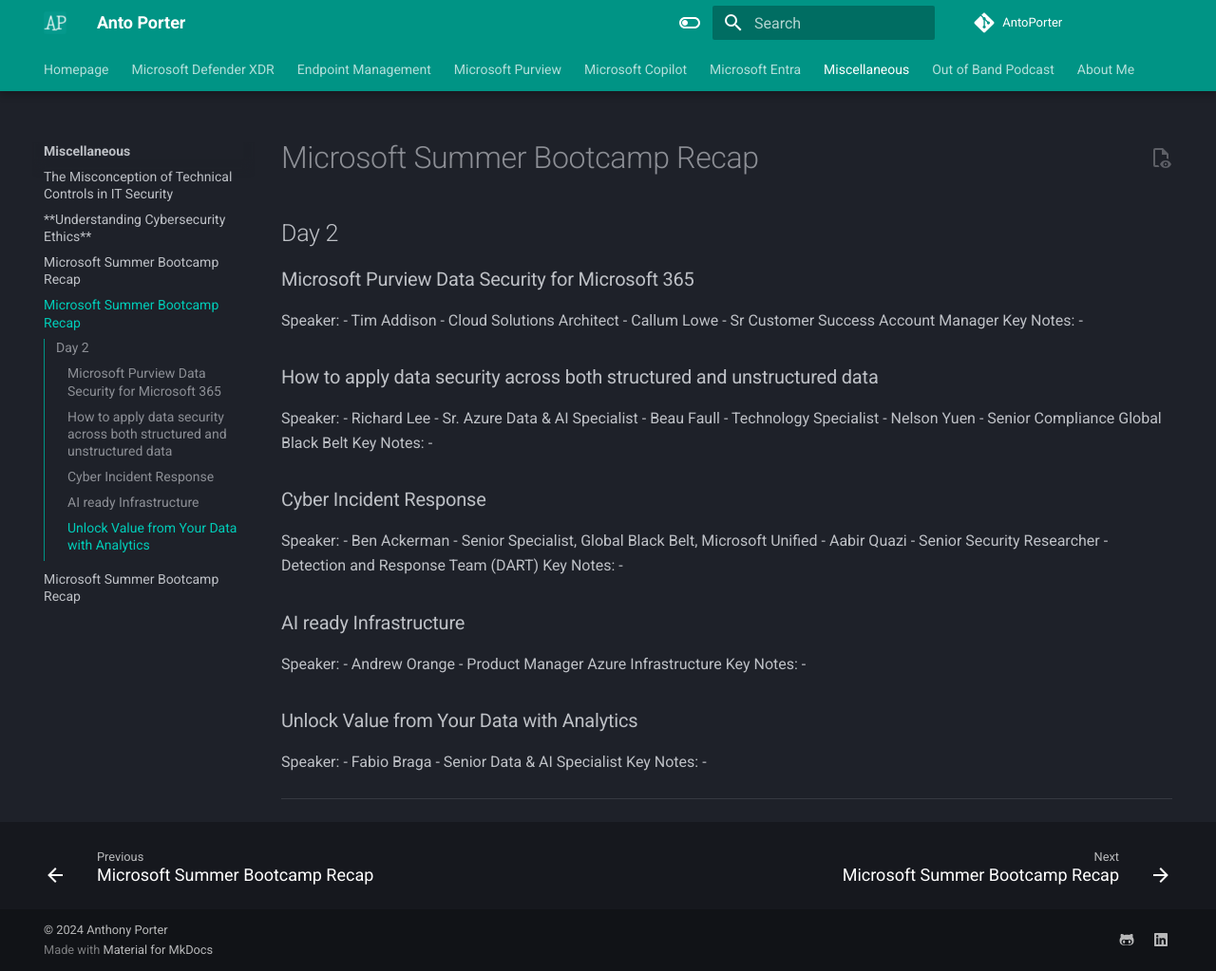
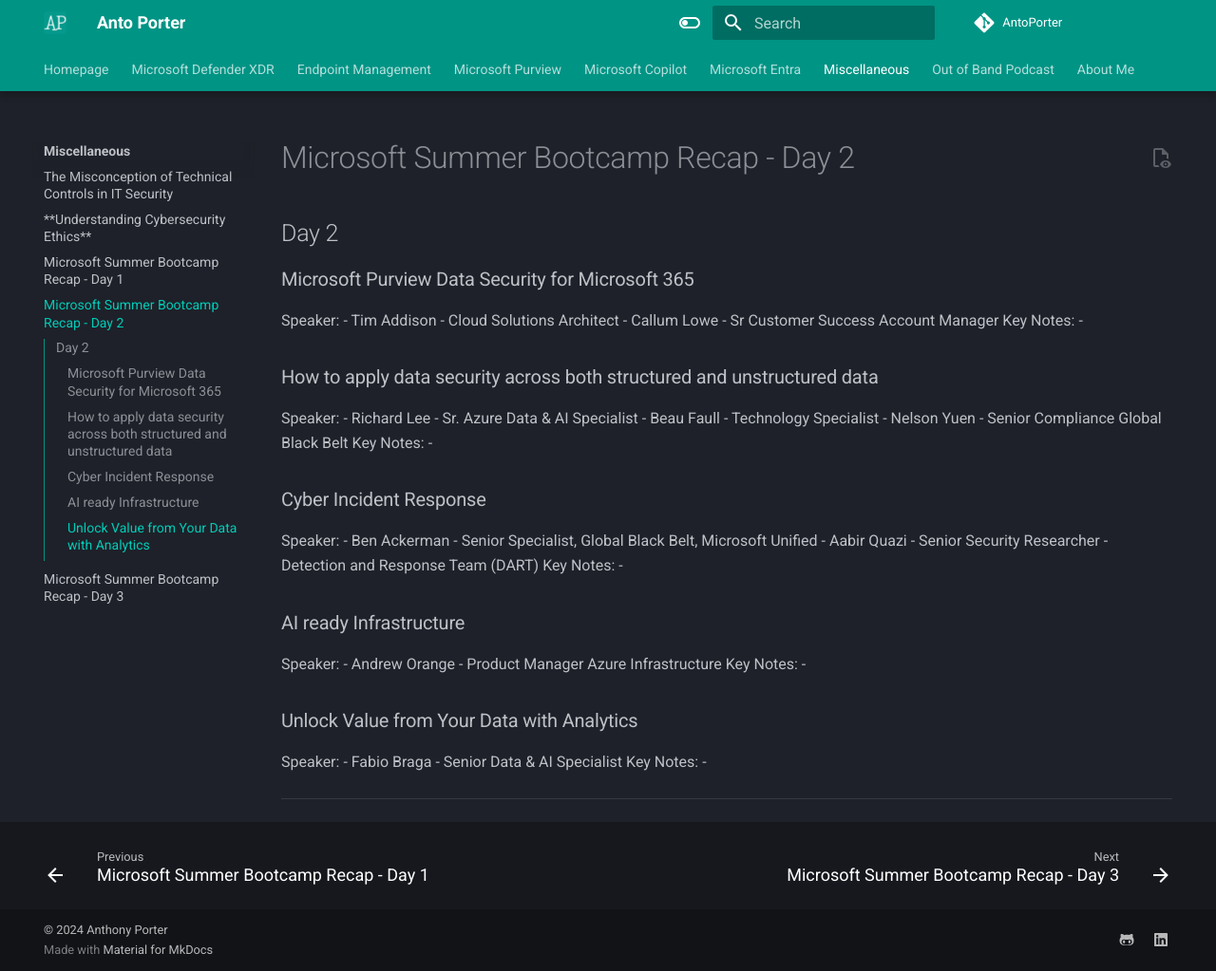
Before and after one commit to AntoPorter/antoporter.github.io, an MkDocs documentation site: the page built from docs/misc/summerbootcamp2025-day2.md, in a window 1280 px wide and 1023 px high. Shown: the whole window at 95% size. Built offline with MkDocs 1.6.1 and Material for MkDocs 9.7.7, drawn with Linux system fonts in a browser that asks for light colours; comment, search, counter and statistics services are not loaded.

Commit message:
microsoftsummerbootcamp2025

```diff
--- a/docs/misc/summerbootcamp2025-day1.md
+++ b/docs/misc/summerbootcamp2025-day1.md
@@ -1,4 +1,4 @@
-# Microsoft Summer Bootcamp Recap
+# Microsoft Summer Bootcamp Recap - Day 1
 
 ## Day 1
 
--- a/docs/misc/summerbootcamp2025-day2.md
+++ b/docs/misc/summerbootcamp2025-day2.md
@@ -1,4 +1,4 @@
-# Microsoft Summer Bootcamp Recap
+# Microsoft Summer Bootcamp Recap - Day 2
 
 ## Day 2
 
--- a/docs/misc/summerbootcamp2025-day3.md
+++ b/docs/misc/summerbootcamp2025-day3.md
@@ -1,4 +1,4 @@
-# Microsoft Summer Bootcamp Recap
+# Microsoft Summer Bootcamp Recap - Day 3
 
 ## Day 3
 
```
